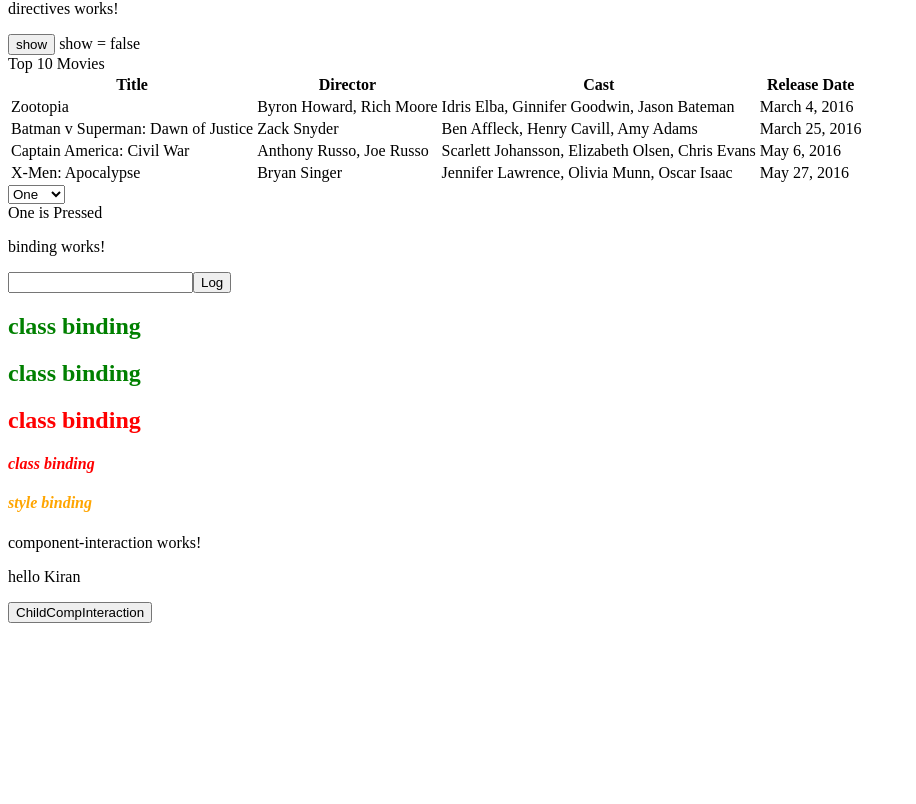
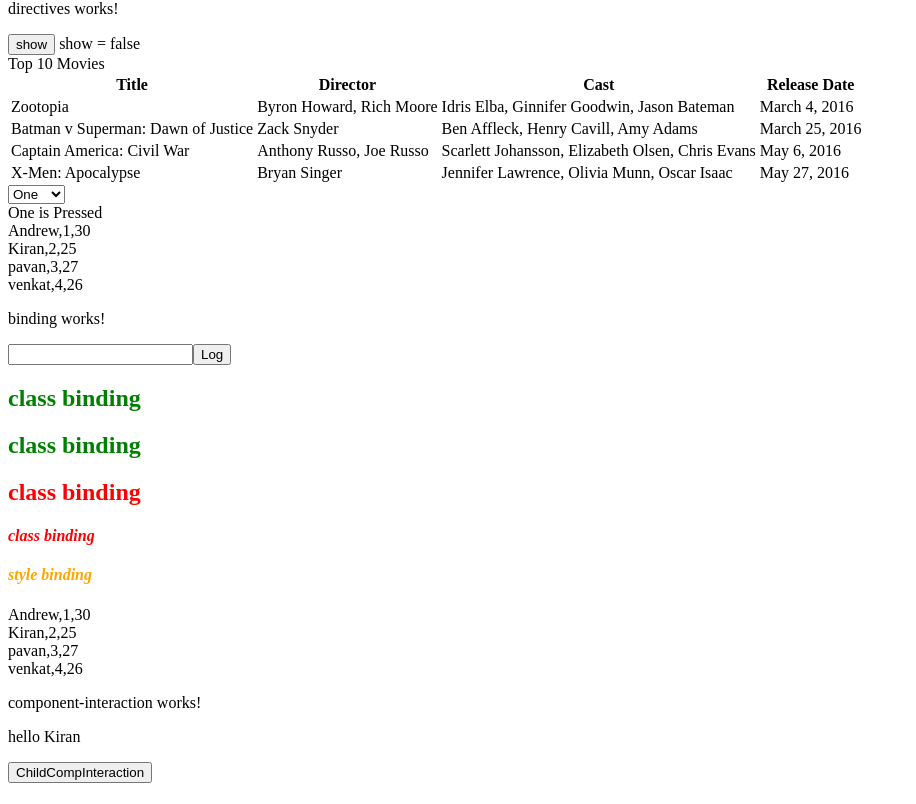
Before and after one commit to kirans4976/AngularApp, an Angular app: page / in a window 1280 px wide. Shown: the part 391-1195 px from the top of the page, without its empty margins (0-916 px from the left). Before the commit the page ends 1035 px from the top, so only its background shows below. Built offline with nearby package versions, Linux system fonts and the light colour scheme.

Commit message:
Added pipes & services

```diff
--- /dev/null
+++ b/src/app/Services/employee-services.service.ts
@@ -0,0 +1,36 @@
+import { Injectable } from '@angular/core';
+
+/*when u dont register service with injector it is just class for angular
+there are multiple places u can register a service but is imp because
+angular has hirarchical di
+
+AppModule,Appcompnet,Emplist,EmpDetail
+
+if we register in empDetail, it will be used in empDetail & its child
+if we register in AppComponet, it will be used in AppComponet & its child
+if we register in AppModiule, it will be used in throughout the components in app module
+it is preffered to register in appModule
+
+in providers section in appModule
+and import employee service
+*/
+
+/* @injector because when this service as dependencies of anther service,here there is no such req
+hence it is not must, for class we must have component decorator & for service we will have @injector
+ */
+@Injectable({
+  providedIn: 'root'
+})
+export class EmployeeServicesService {
+
+  constructor() { }
+  // this service class is binding in binding & directives component
+  getEmployees(){
+    return [
+      {"id":1,"name":"Andrew","age":30},
+      {"id":2,"name":"Kiran","age":25},
+      {"id":3,"name":"pavan","age":27},
+      {"id":4,"name":"venkat","age":26}
+    ];
+  }
+}
--- a/src/app/app.module.ts
+++ b/src/app/app.module.ts
@@ -8,6 +8,7 @@
 import {FormsModule} from '@angular/forms'; //for using  ngModel in app-directives component
 import { BindingComponent } from './binding/binding.component';
 import { ComponentInteractionComponent } from './component-interaction/component-interaction.component'; //for using  ngModel in app-directives component
+import {EmployeeServicesService} from './Services/employee-services.service';
 
 @NgModule({
   declarations: [
@@ -21,7 +22,7 @@
     FormsModule,
     AppRoutingModule
   ],
-  providers: [],
+  providers: [EmployeeServicesService],
   /*AppModule, which looks into the app folders. You can see in the "app.module" file
   that a bootstrap array which is basically a list of all the components analyzes
    the index.html file.*/
--- a/src/app/binding/binding.component.html
+++ b/src/app/binding/binding.component.html
@@ -24,3 +24,9 @@
 .ts:
 public greeting = "";
 -->
+
+<!--Employee Service Binding-->
+
+<div *ngFor="let employee of employees">
+    {{employee.name}},{{employee.id}},{{employee.age}}
+</div>
--- a/src/app/binding/binding.component.ts
+++ b/src/app/binding/binding.component.ts
@@ -1,4 +1,5 @@
 import { Component, OnInit } from '@angular/core';
+import { EmployeeServicesService } from '../Services/employee-services.service';
 
 @Component({
   selector: 'app-binding',
@@ -8,7 +9,13 @@
 })
 export class BindingComponent implements OnInit {
 
-  constructor() { }
+  public employees=[];
+
+  ngOnInit(){
+// to fetch the data from service we will use ngOnint life cycle hook
+    this.employees = this._employeeService.getEmployees();
+  }
+  constructor(private _employeeService:EmployeeServicesService) { }
 
   public successClass = "text-success";
   public hasError = true;
--- a/src/app/directives/directives.component.html
+++ b/src/app/directives/directives.component.html
@@ -95,3 +95,10 @@
     <div *ngSwitchCase="'Two'">Two is Selected</div>
     <div *ngSwitchDefault>Default Option</div>
 </div>
+
+
+<!--Employee Service Binding-->
+
+<div *ngFor="let employee of employees">
+    {{employee.name}},{{employee.id}},{{employee.age}}
+</div>
--- a/src/app/directives/directives.component.ts
+++ b/src/app/directives/directives.component.ts
@@ -1,4 +1,5 @@
 import { Component, OnInit } from '@angular/core';
+import { EmployeeServicesService } from '../Services/employee-services.service';
 
 
 @Component({
@@ -8,10 +9,11 @@
 })
 export class DirectivesComponent implements OnInit {
 
-
-  constructor() { }
+  public employees =[];
+  constructor(private _employeeService:EmployeeServicesService) { }
 
   ngOnInit() {
+this.employees =  this._employeeService.getEmployees();
   }
   show : boolean = false;// decalring variable which is used in .html file
   title: string ="Top 10 Movies" ;
```
Also changed, not shown: src/app/Services/DI.txt (added), src/app/Services/services.txt (added), src/pipes.txt (added), 1 other file (tests, documents, lock files or other folders).
